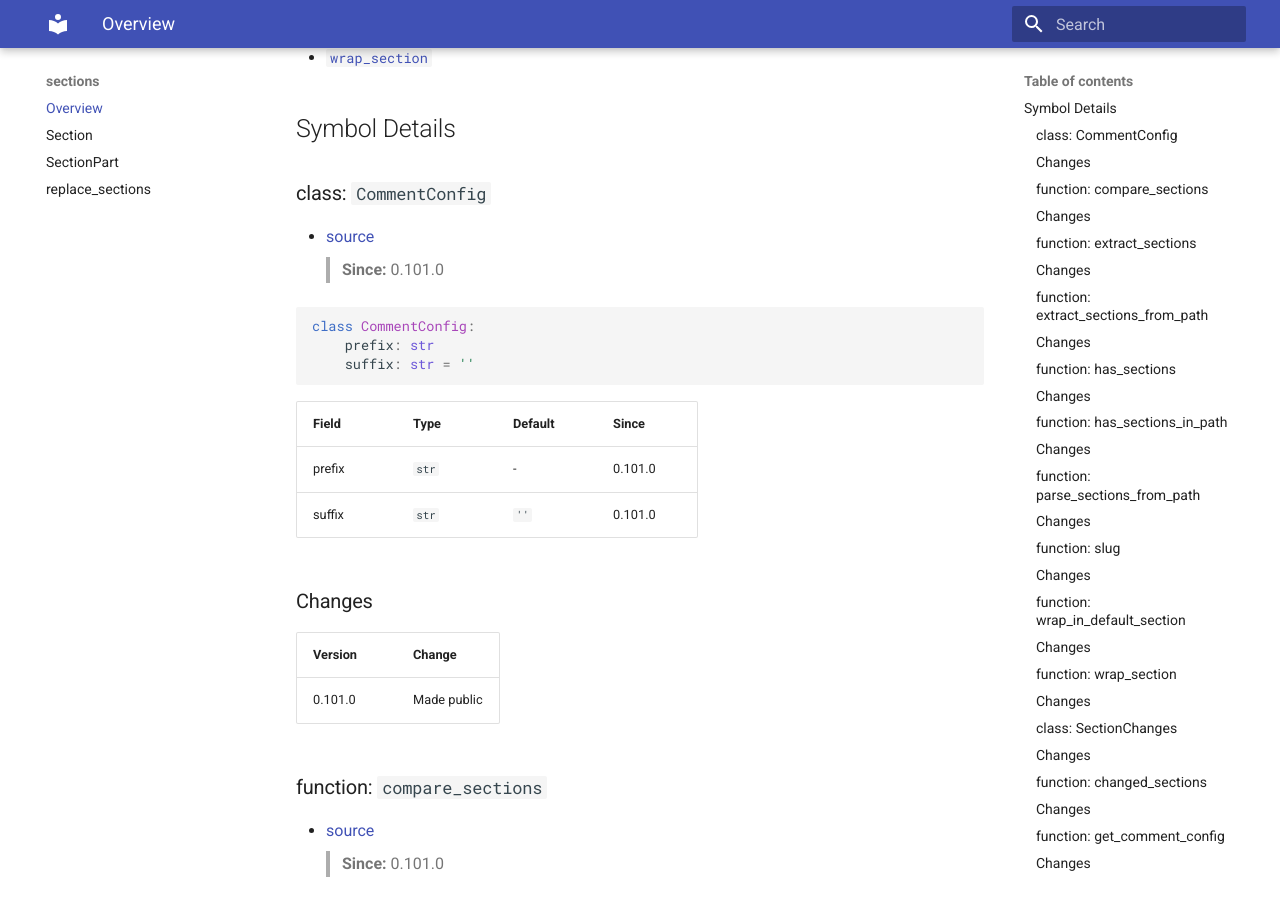
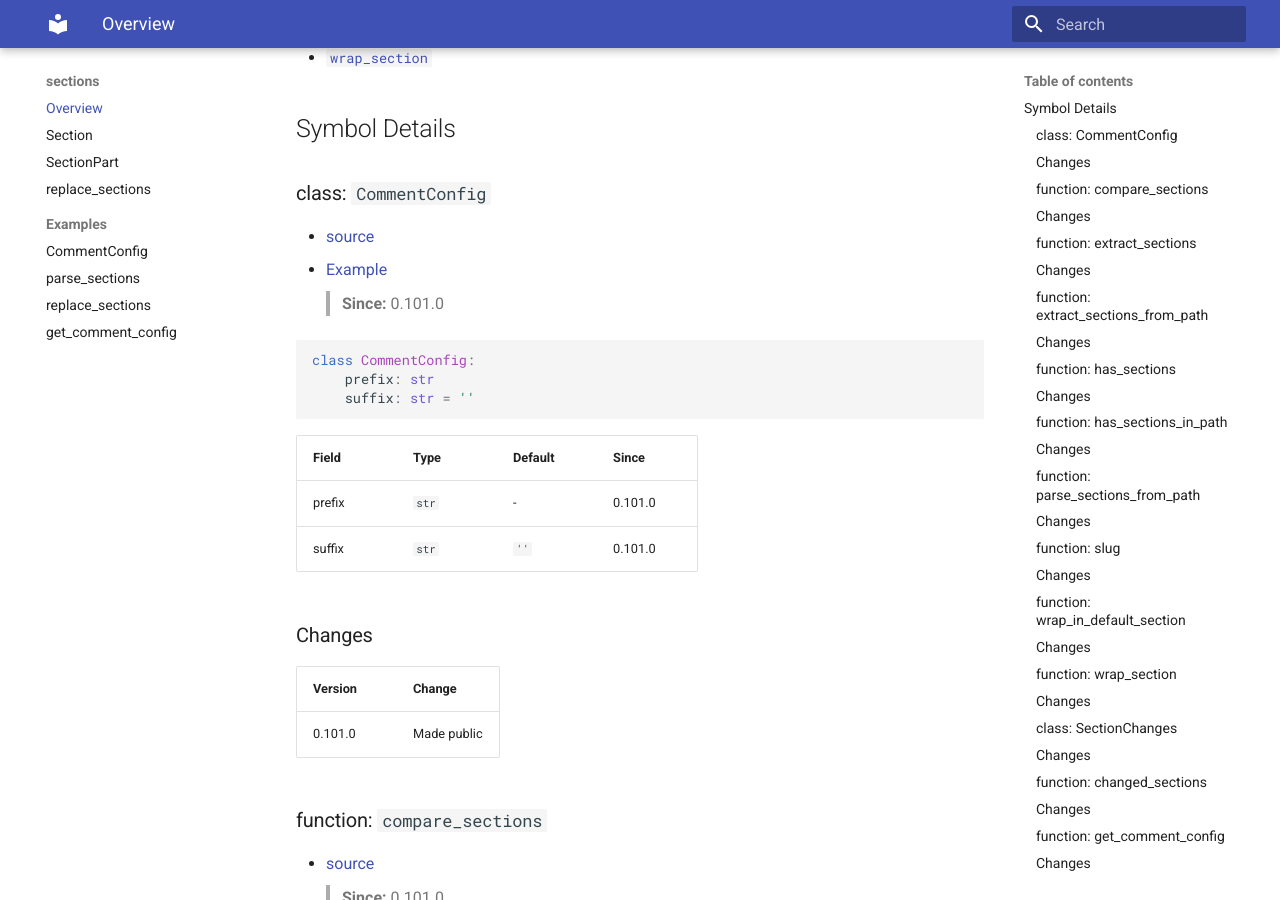
Before and after one commit to EspenAlbert/zero-3rdparty, an MkDocs documentation site: the page built from docs/sections/index.md, in a window 1280 px wide and 900 px high, scrolled down 720 px. Built offline with MkDocs 1.6.1 and Material for MkDocs 9.7.7, drawn with Linux system fonts in a browser that asks for light colours.

Commit message:
chore: pre-change after dependency update

````diff
--- a/docs/sections/index.md
+++ b/docs/sections/index.md
@@ -29,6 +29,7 @@
 
 ### class: `CommentConfig`
 - [source](../../zero_3rdparty/_internal/sections.py#L18)
+- [Example](../examples/sections/CommentConfig.md)
 > **Since:** 0.101.0
 
 ```python
@@ -263,6 +264,7 @@ Return modified and missing sections separately.
 
 ### function: `get_comment_config`
 - [source](../../zero_3rdparty/_internal/sections.py#L124)
+- [Example](../examples/sections/get_comment_config.md)
 > **Since:** 0.101.0
 
 ```python
@@ -281,6 +283,7 @@ def get_comment_config(path: Path | str, override: CommentConfig | None = None)
 
 ### function: `parse_sections`
 - [source](../../zero_3rdparty/_internal/sections.py#L159)
+- [Example](../examples/sections/parse_sections.md)
 > **Since:** 0.101.0
 
 ```python
--- a/mkdocs.yml
+++ b/mkdocs.yml
@@ -16,6 +16,11 @@ nav:
     - Section: sections/section.md
     - SectionPart: sections/sectionpart.md
     - replace_sections: sections/replace_sections.md
+    - Examples:
+      - CommentConfig: examples/sections/CommentConfig.md
+      - parse_sections: examples/sections/parse_sections.md
+      - replace_sections: examples/sections/replace_sections.md
+      - get_comment_config: examples/sections/get_comment_config.md
 # === OK_EDIT: pkg-ext nav ===
 # === DO_NOT_EDIT: pkg-ext extensions ===
 markdown_extensions:
````
Also changed, not shown: docs/sections/replace_sections.md (+1 -0 lines).
